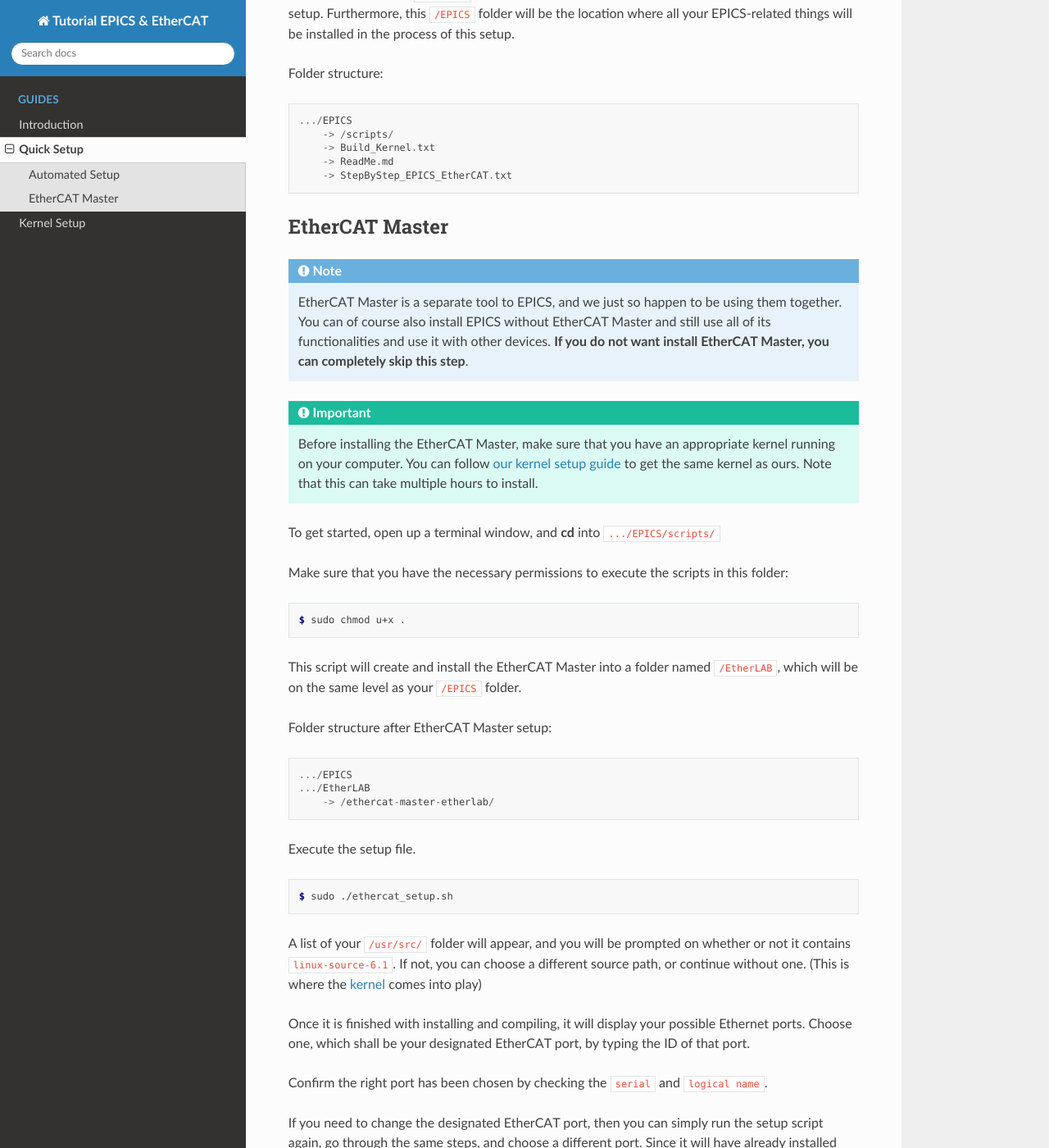
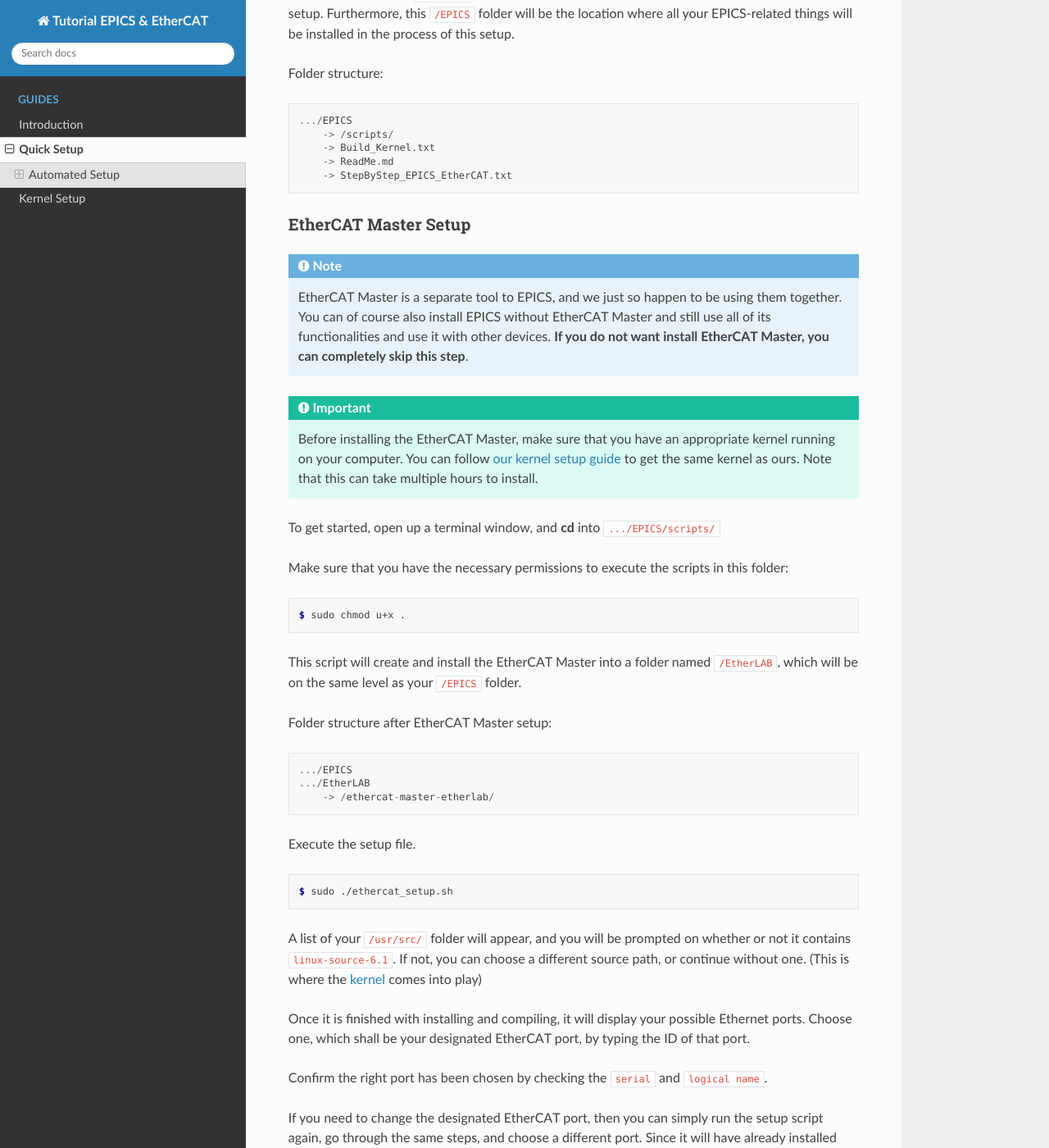
Before and after one commit to vera-univie/Tutorial-EPICS-EtherCAT, a Sphinx documentation site: the page built from docs/source/quick_setup.rst, in a window 1280 px wide and 1400 px high, scrolled down 526 px. Shown: the whole window at 82% size. Built offline with Sphinx 7.4.7 and the Read the Docs theme 3.1.0, drawn with Linux system fonts in a browser that asks for light colours.

Commit message:
work on quick setup

```diff
--- a/docs/source/quick_setup.rst
+++ b/docs/source/quick_setup.rst
@@ -25,8 +25,9 @@
         -> ReadMe.md
         -> StepByStep_EPICS_EtherCAT.txt
 
-EtherCAT Master
---------------------------
+======================
+EtherCAT Master Setup
+======================
 
 .. note::
     EtherCAT Master is a separate tool to EPICS, and we just so happen to be using them together. You can of course also install EPICS without EtherCAT Master
@@ -73,3 +74,7 @@
 
 If you need to change the designated EtherCAT port, then you can simply run the setup script again, go through the same steps, and choose a different port.
 Since it will have already installed and compiled EtherCAT, it should only take a moment until the script arrives at the point where you can choose the port.
+
+========================
+EPICS Setup
+========================
```
